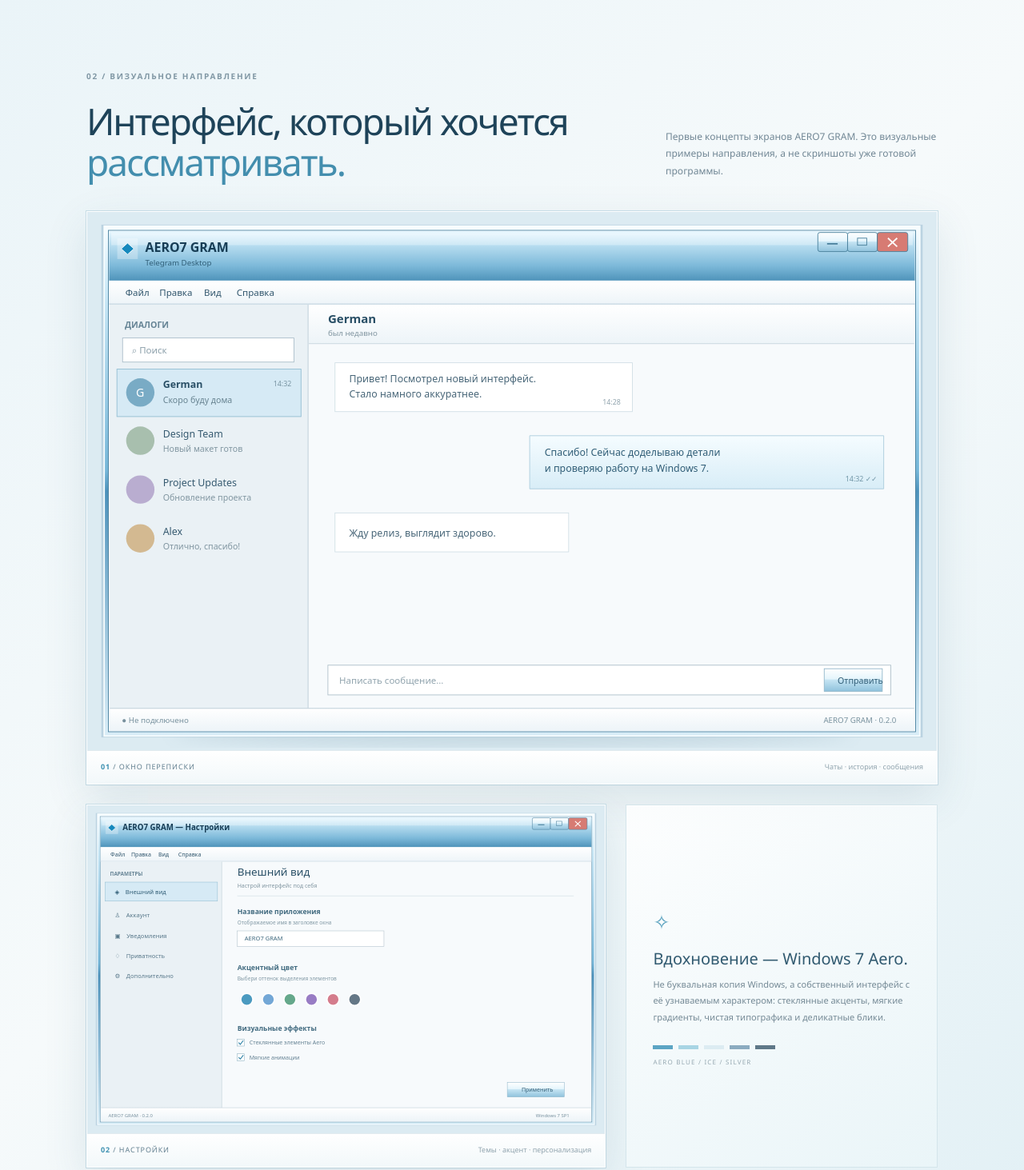
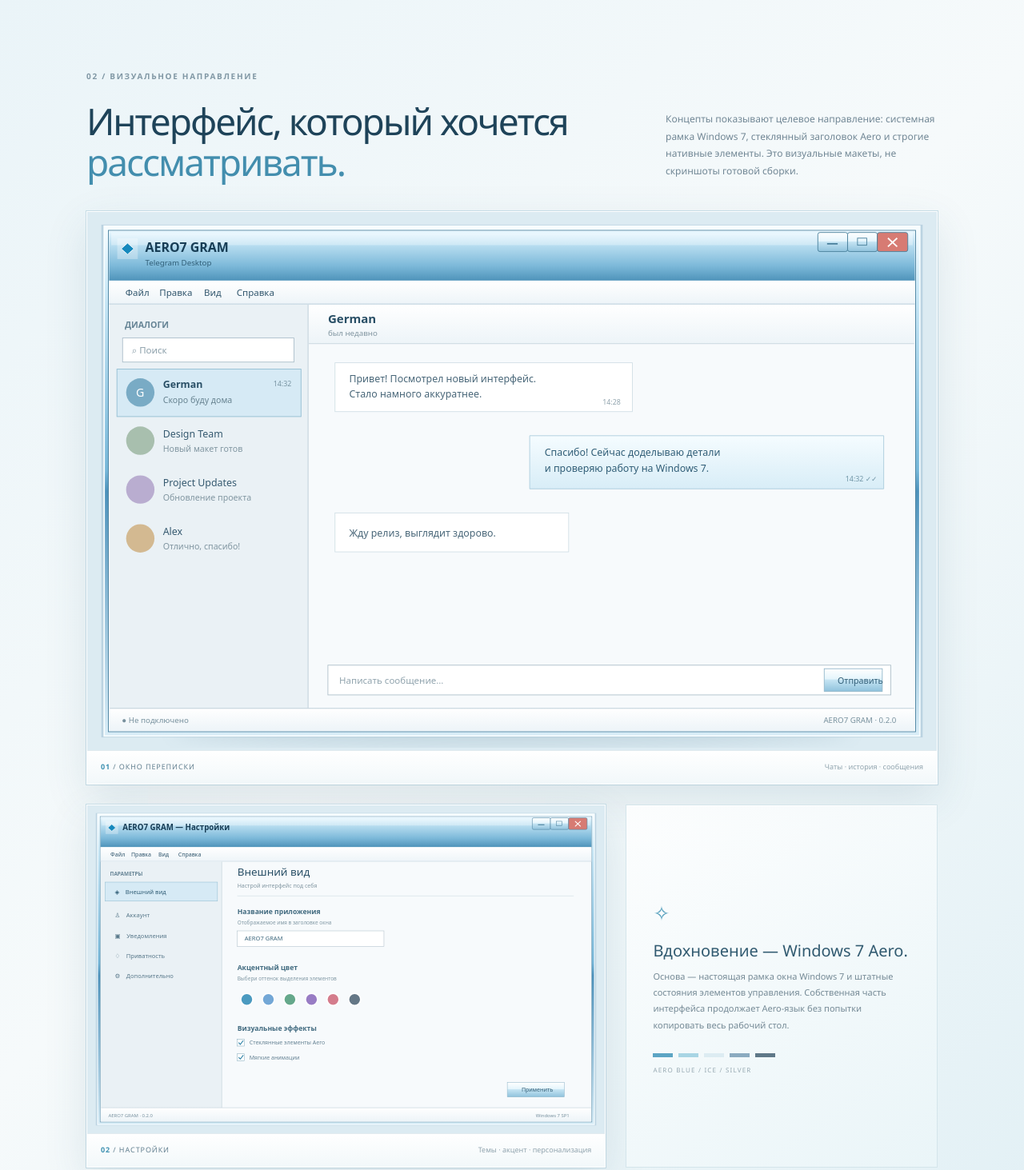
Before and after one commit to German-GPD/aero7-gram, a plain HTML site: page index.html in a window 1280 px wide. Shown: the part 1640-3103 px from the top of the page at 80% size. Drawn offline with Linux system fonts and the light colour scheme.

Commit message:
Align website copy with native Windows 7 client direction

```diff
--- a/index.html
+++ b/index.html
@@ -22,9 +22,9 @@
 <div class="feature-grid"><article><span class="feature-icon">▤</span><h3>Диалоги и сообщения</h3><p>Основа переписки: список чатов, история и отправка текстовых сообщений.</p></article><article><span class="feature-icon">◉</span><h3>Telegram изнутри</h3><p>Интеграция с официальной библиотекой TDLib, а не имитация мессенджера.</p></article><article><span class="feature-icon">✧</span><h3>Эстетика Aero</h3><p>Стеклянные акценты, светлые поверхности и характерная палитра Windows 7.</p></article><article><span class="feature-icon">⚙</span><h3>Настраиваемый вид</h3><p>Название приложения и акцентные темы с сохранением настроек.</p></article><article><span class="feature-icon">⌂</span><h3>Нативное приложение</h3><p>Qt Widgets, системное окно и интеграция с Windows, без браузерной оболочки.</p></article><article><span class="feature-icon">◇</span><h3>Открытая разработка</h3><p>Исходный код доступен публично. Без встроенной рекламы и собственной аналитики.</p></article></div>
 <div class="status-callout"><span class="status-mark">i</span><div><b>Проект пока в ранней разработке.</b><p>Сейчас реализован начальный путь авторизации и текстовой переписки через TDLib. Медиа, контакты, поиск, уведомления и другие функции ещё предстоит довести до рабочего состояния.</p></div></div>
 </section>
-<section class="preview-section" id="preview"><div class="section-shell"><div class="section-kicker">02 / ВИЗУАЛЬНОЕ НАПРАВЛЕНИЕ</div><div class="preview-heading"><h2>Интерфейс, который хочется<br><em>рассматривать.</em></h2><p>Первые концепты экранов AERO7 GRAM. Это визуальные примеры направления, а не скриншоты уже готовой программы.</p></div>
+<section class="preview-section" id="preview"><div class="section-shell"><div class="section-kicker">02 / ВИЗУАЛЬНОЕ НАПРАВЛЕНИЕ</div><div class="preview-heading"><h2>Интерфейс, который хочется<br><em>рассматривать.</em></h2><p>Концепты показывают целевое направление: системная рамка Windows 7, стеклянный заголовок Aero и строгие нативные элементы. Это визуальные макеты, не скриншоты готовой сборки.</p></div>
 <figure class="preview-card preview-main"><img src="assets/interface-chat-preview.svg" alt="Концепт окна переписки AERO7 GRAM в стиле Windows 7 Aero"><figcaption><span><b>01</b> / ОКНО ПЕРЕПИСКИ</span><small>Чаты · история · сообщения</small></figcaption></figure>
-<div class="preview-secondary"><figure class="preview-card"><img src="assets/interface-settings-preview.svg" alt="Концепт окна настроек AERO7 GRAM"><figcaption><span><b>02</b> / НАСТРОЙКИ</span><small>Темы · акцент · персонализация</small></figcaption></figure><div class="preview-note"><div class="note-symbol">✧</div><h3>Вдохновение — Windows 7 Aero.</h3><p>Не буквальная копия Windows, а собственный интерфейс с её узнаваемым характером: стеклянные акценты, мягкие градиенты, чистая типографика и деликатные блики.</p><div class="palette"><i></i><i></i><i></i><i></i><i></i></div><span class="palette-label">AERO BLUE / ICE / SILVER</span></div></div>
+<div class="preview-secondary"><figure class="preview-card"><img src="assets/interface-settings-preview.svg" alt="Концепт окна настроек AERO7 GRAM"><figcaption><span><b>02</b> / НАСТРОЙКИ</span><small>Темы · акцент · персонализация</small></figcaption></figure><div class="preview-note"><div class="note-symbol">✧</div><h3>Вдохновение — Windows 7 Aero.</h3><p>Основа — настоящая рамка окна Windows 7 и штатные состояния элементов управления. Собственная часть интерфейса продолжает Aero-язык без попытки копировать весь рабочий стол.</p><div class="palette"><i></i><i></i><i></i><i></i><i></i></div><span class="palette-label">AERO BLUE / ICE / SILVER</span></div></div>
 </div></section>
 <section class="section-shell security-section" id="security"><div class="section-kicker">03 / ПРИВАТНОСТЬ И БЕЗОПАСНОСТЬ</div><div class="security-grid"><div><h2>Меньше лишнего.<br><em>Больше прозрачности.</em></h2><p class="muted">Проект не должен собирать данные о пользователе ради аналитики или рекламы.</p></div><div class="security-points"><article><b>Локальные данные</b><p>База TDLib хранится в профиле пользователя. Ключ базы на Windows защищается DPAPI.</p></article><article><b>Без рекламных вставок</b><p>В проект не закладываются рекламные блоки, скрытые трекеры и собственная аналитика.</p></article><article><b>Честный статус</b><p>Открыто указываем, что уже работает, что ещё разрабатывается и что не проверено.</p></article></div></div><p class="fine-print">Обычные облачные чаты Telegram не имеют сквозного шифрования по умолчанию. Для E2E-шифрования предназначены Secret Chats. <a href="https://telegram.org/faq#q-how-secure-is-telegram" target="_blank" rel="noopener">Подробнее в FAQ Telegram ↗</a></p></section>
 <section class="download-section" id="download"><div class="section-shell"><div class="section-kicker">04 / ЗАГРУЗКА</div><div class="download-head"><div><h2>Твоя версия.<br><em>Твоя система.</em></h2><p>Планируются отдельные сборки для Windows 7 SP1 x64 и x86.</p></div><span class="download-os">WINDOWS 7 SP1<br>32 / 64 BIT</span></div><div class="download-grid"><article class="download-card"><div class="arch">64</div><div class="download-info"><h3>Windows x64</h3><p>Для 64-битных систем · AMD64</p></div><a href="https://github.com/German-GPD/aero7-gram/releases/latest" target="_blank" rel="noopener">Скачать x64 <span>↓</span></a></article><article class="download-card"><div class="arch">32</div><div class="download-info"><h3>Windows x86</h3><p>Для 32-битных систем · Win32</p></div><a href="https://github.com/German-GPD/aero7-gram/releases/latest" target="_blank" rel="noopener">Скачать x86 <span>↓</span></a></article></div><div class="release-warning"><span>!</span><p><b>Готовые сборки ещё не опубликованы.</b> Кнопки ведут на GitHub Releases. Файлы появятся после сборки и проверки обеих архитектур на Windows 7 SP1. Не скачивай неофициальные сборки с посторонних сайтов.</p></div><a class="build-link" href="docs/BUILDING-WINDOWS7.md">Инструкция по самостоятельной сборке <span>↗</span></a></div></section>
```
